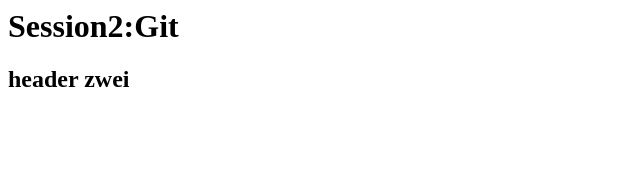
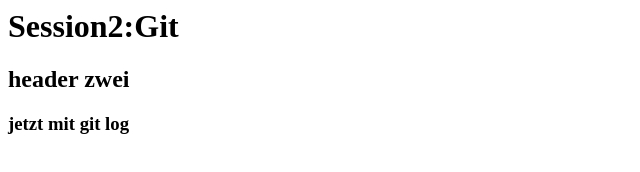
Before and after one commit to Falkensammer/html2, a plain HTML site: page index.html in a window 1280 px wide. Shown: the whole page, without its empty margins (0-640 px from the left). Drawn offline with Linux system fonts and the light colour scheme.

Commit message:
header 3 dazu

```diff
--- a/index.html
+++ b/index.html
@@ -1,2 +1,3 @@
 <h1>Session2:Git<h1>
 <h2>header zwei<h2>
+<h3>jetzt mit git log<h3>
```
